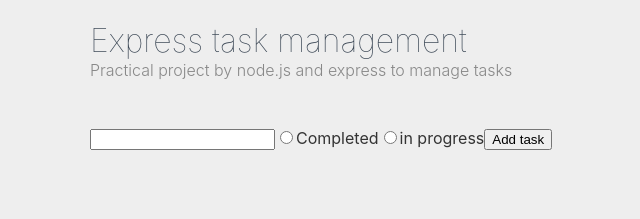
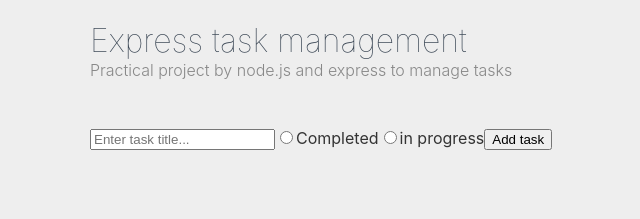
Before and after one commit to amiryxe/express-task-management, a React (Vite) app in the folder client/: page / in a window 1280 px wide. Shown: the top 219 px of the page, without its empty margins (70-710 px from the left). Built offline with nearby package versions, Linux system fonts and the light colour scheme; no server answers.

Commit message:
add placeholder to input field

```diff
--- a/client/src/components/Tasks/AddTask.jsx
+++ b/client/src/components/Tasks/AddTask.jsx
@@ -18,7 +18,7 @@ export default function AddTask() {
 
   return (
     <form className="tasks__add" onSubmit={submitHandler}>
-      <input type="text" name="title" />
+      <input type="text" name="title" placeholder="Enter task title..." />
 
       <label>
         <input type="radio" name="completed" value="1" id="" />
```
